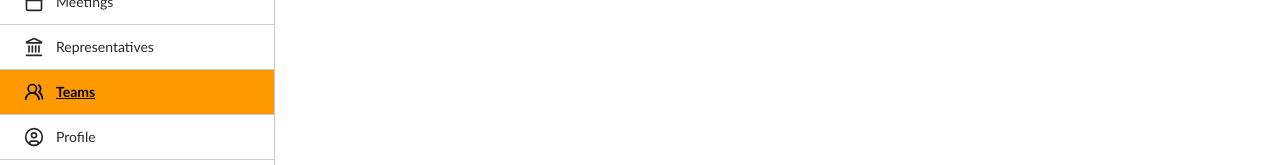
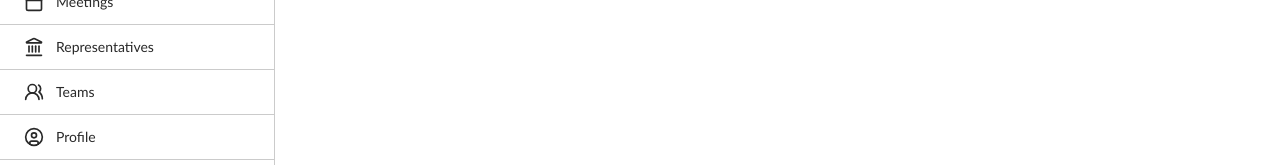
Before and after one commit to lfryemason/pih-advocacy-engage, a Next.js app: page /teams in a window 1280 px wide. Shown: the part 140-305 px from the top of the page. Built offline with nearby package versions, Linux system fonts and the light colour scheme; no server answers; the database is empty.

Commit message:
Revert "Updating colors"
This reverts commit 4f3e8ce83d6945845c6b23e6bde3442475f9ff2f.

```diff
--- a/components/sidebar.tsx
+++ b/components/sidebar.tsx
@@ -11,12 +11,11 @@ import {
   PanelLeftOpen,
   Landmark,
 } from "lucide-react";
-import { usePathname, useRouter } from "next/navigation";
+import { useRouter } from "next/navigation";
 import { createClient } from "@/lib/supabase/client";
 import logo from "@/app/assets/engage-logo.png";
 import React from "react";
 import { ThemeToggle } from "@/components/theme-toggle";
-import { cn } from "@/lib/utils";
 
 function NavLink({
   href,
@@ -29,21 +28,11 @@ function NavLink({
   icon: React.ComponentType<{ size: number }>;
   isCollapsed: boolean;
 }) {
-  const pathname = usePathname();
-  const isActive = pathname === href || pathname.startsWith(href + "/");
-
   return (
     <Link
       href={href}
       aria-label={label}
-      aria-current={isActive ? "page" : undefined}
-      className={cn(
-        "flex w-full items-center gap-3 border-b border-border py-3",
-        isCollapsed ? "justify-center px-0" : "px-6",
-        isActive
-          ? "bg-primary font-semibold text-primary-foreground underline hover:bg-primary"
-          : "hover:bg-accent hover:text-accent-foreground",
-      )}
+      className={`flex w-full items-center gap-3 border-b border-border py-3 hover:bg-accent ${isCollapsed ? "justify-center px-0" : "px-6"}`}
     >
       <Icon size={20} />
       {!isCollapsed && <span className="text-sm">{label}</span>}
```
